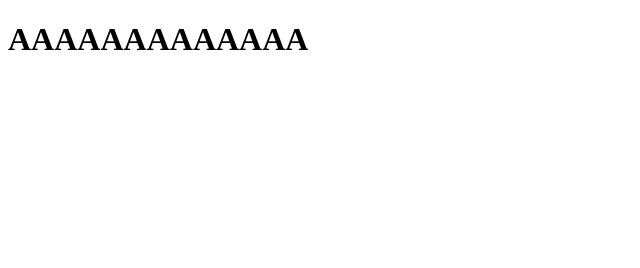
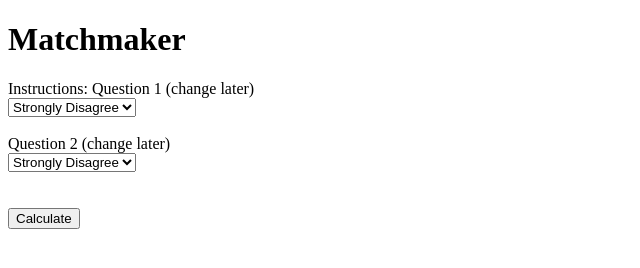
Before and after one commit to rplewi/Matchmaker-for-the-web, a plain HTML site: page index.html in a window 1280 px wide. Shown: the whole page, without its empty margins (0-640 px from the left). Drawn offline with Linux system fonts and the light colour scheme.

Commit message:
Added buttons and text, JS was also added

```diff
--- /dev/null
+++ b/Matchmaker.js
@@ -0,0 +1,7 @@
+console.log("Matchmaker Starting...");
+
+function compatibilityCalculator(){
+    console.log("compatibilityCalculator");
+
+    document.getElementById("finalNumber").innerHTML = "Your Compatibility Is... (change Later)";
+}
--- a/index.html
+++ b/index.html
@@ -1,8 +1,36 @@
 <!DOCTYPE html>
-<html>
+<html lang="en">
+<head>
+    <meta charset="UTF-8">
+    <title>Matchmaker!</title>
+    <script src="Matchmaker.js"></script>
+</head>
 <Body>
     <div id="content">
-        <h1>AAAAAAAAAAAAA</h1>
+        <h1>Matchmaker</h1>
+        <p1>Instructions:</p1>
+
+        <label>Question 1 (change later)</label><br>
+        <Select id="Question-1">
+            <option value="1">Strongly Disagree</option>
+            <option value="2">Disagree</option>
+            <option value="3">Meh</option>
+            <option value="4">Agree</option>
+            <option value="5">Strongly Agree</option>
+        </Select>
+    <br><br>
+        <label>Question 2 (change later) </label><br>
+        <select id="Question-2">
+            <option value="1">Strongly Disagree</option>
+            <option value="2">Disagree</option>
+            <option value="3">Meh</option>
+            <option value="4">Agree</option>
+            <option value="5">Strongly Agree</option>
+        </select>
+    <br> <br><br>
+        <button onclick="compatibilityCalculator()">Calculate</button>
+        <p id="finalNumber"></p>
+
     </div>
 </Body>
 </html>
```
